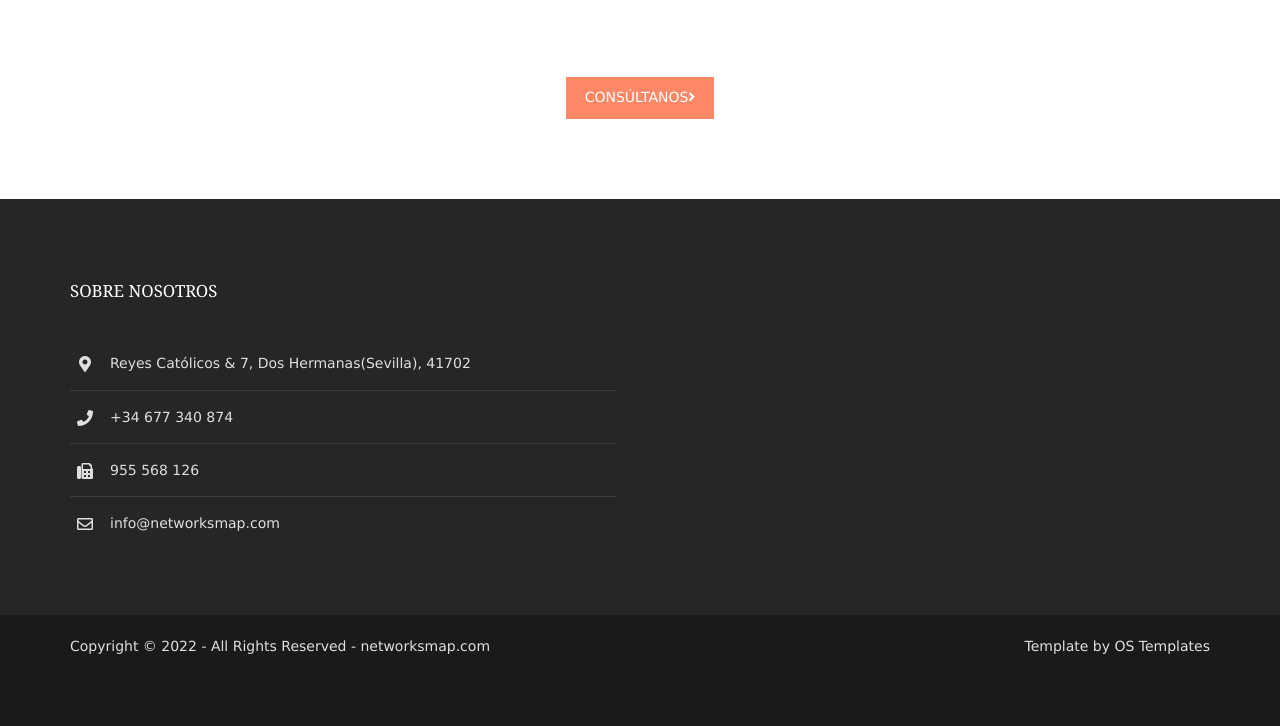
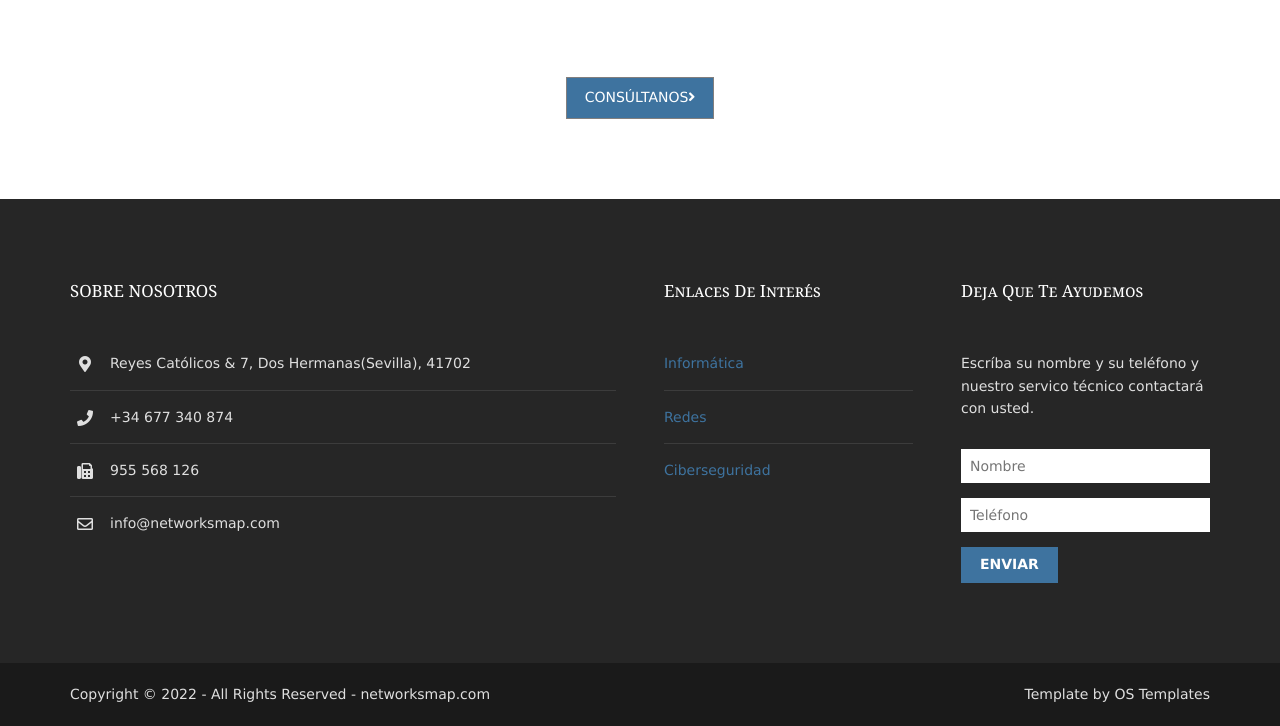
Before and after one commit to Pacodiz02/Proyecto_HTML, a plain HTML site: page index.html in a window 1280 px wide. Shown: the part 1485-2211 px from the top of the page. Before the commit the page ends 2162 px from the top, so only its background shows below. Drawn offline with Linux system fonts and the light colour scheme.

Commit message:
terminado final index

```diff
--- a/index.html
+++ b/index.html
@@ -14,6 +14,7 @@ Licence URI: https://www.os-templates.com/template-terms
 <meta charset="utf-8">
 <meta name="viewport" content="width=device-width, initial-scale=1.0, maximum-scale=1.0, user-scalable=no">
 <link href="layout/styles/layout.css" rel="stylesheet" type="text/css" media="all">
+<link rel="icon" href="images/demo/pcicon.png">
 </head>
 <body id="top">
 <!-- ################################################################################################ -->
@@ -124,7 +125,7 @@ Licence URI: https://www.os-templates.com/template-terms
 </div>
 <!-- ################################################################################################ -->
 <!-- ################################################################################################ -->
-<!-- ################################################################################################ -->
+<!-- ################################          FOOTER         ####################################### -->
 <!-- ################################################################################################ -->
 <!-- ################################################################################################ -->
 <div class="wrapper row4">
@@ -142,6 +143,26 @@ Licence URI: https://www.os-templates.com/template-terms
         <li><i class="fas fa-fax"></i> 955 568 126</li>
         <li><i class="far fa-envelope"></i> info@networksmap.com</li>
       </ul>
+    </div>
+    <div class="one_quarter">
+      <h6 class="heading">Enlaces de interés</h6>
+      <ul class="nospace linklist">
+        <li><a href="https://es.wikipedia.org/wiki/Inform%C3%A1tica">Informática</a></li>
+        <li><a href="https://es.wikipedia.org/wiki/Red_de_computadoras">Redes</a></li>
+        <li><a href="https://es.wikipedia.org/wiki/Seguridad_inform%C3%A1tica">Ciberseguridad</a></li>
+      </ul>
+    </div>
+    <div class="one_quarter">
+      <h6 class="heading">Deja que te ayudemos</h6>
+      <p class="nospace btmspace-30">Escríba su nombre y su teléfono y nuestro servico técnico contactará con usted.</p>
+      <form method="post" action="#">
+        <fieldset>
+          <legend>Newsletter:</legend>
+          <input class="btmspace-15" type="text" value="" placeholder="Nombre">
+          <input class="btmspace-15" type="text" value="" placeholder="Teléfono">
+          <button type="submit" value="submit">Enviar</button>
+        </fieldset>
+      </form>
     </div>
     <!-- ################################################################################################ -->
   </footer>
--- a/layout/styles/layout.css
+++ b/layout/styles/layout.css
@@ -295,7 +295,7 @@ input:focus, textarea:focus, *:required:focus{border-color:#FD8866;}
 .overlay.light{color:#474747;}
 .overlay.light::after{background-color:rgba(255,255,255,.7);}
 
-.btn, .btn.inverse:hover{color:#FFFFFF; background-color:#FD8866; border-color:#FD8866;}
+.btn, .btn.inverse:hover{color:#FFFFFF; background-color:#3e739f; border-color:#827f7e;}
 .btn:hover, .btn.inverse{color:inherit; background-color:transparent; border-color:inherit;}
 
 .imgover:hover::before{background:rgba(0,0,0,.55);}
@@ -357,7 +357,7 @@ input:focus, textarea:focus, *:required:focus{border-color:#FD8866;}
 #footer input, #footer button{border-color:transparent;}
 #footer input{color:#474747; background-color:#FFFFFF;}
 #footer input:focus{border-color:#FD8866;}
-#footer button{color:#FFFFFF; background-color:#FD8866;}
+#footer button{color:#FFFFFF; background-color:#3e739f;}
 
 
 /* Navigation */
@@ -376,7 +376,7 @@ input:focus, textarea:focus, *:required:focus{border-color:#FD8866;}
 .pagination a, .pagination strong{border-color:#D7D7D7;}
 .pagination .current *{color:#FFFFFF; background-color:#FD8866;}
 
-#backtotop{color:#FFFFFF; background-color:#FD8866;}
+#backtotop{color:#FFFFFF; background-color:#3e739f;}
 
 
 /* Tables + Comments */
```
